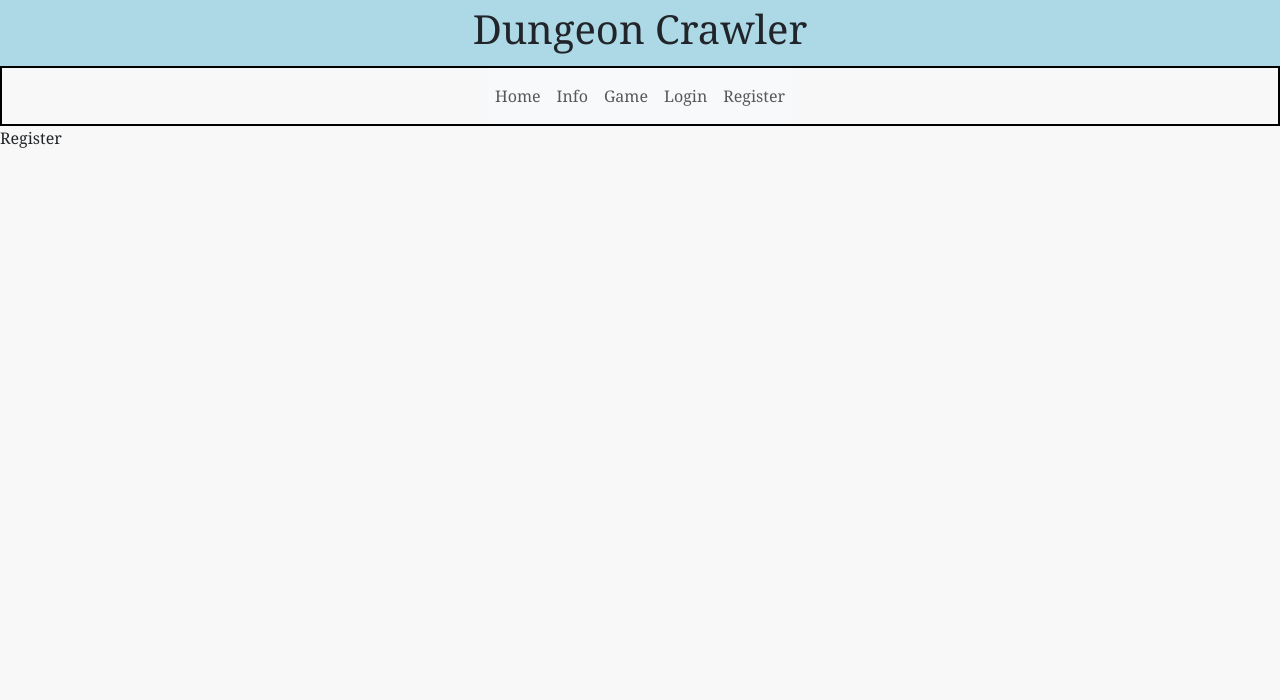
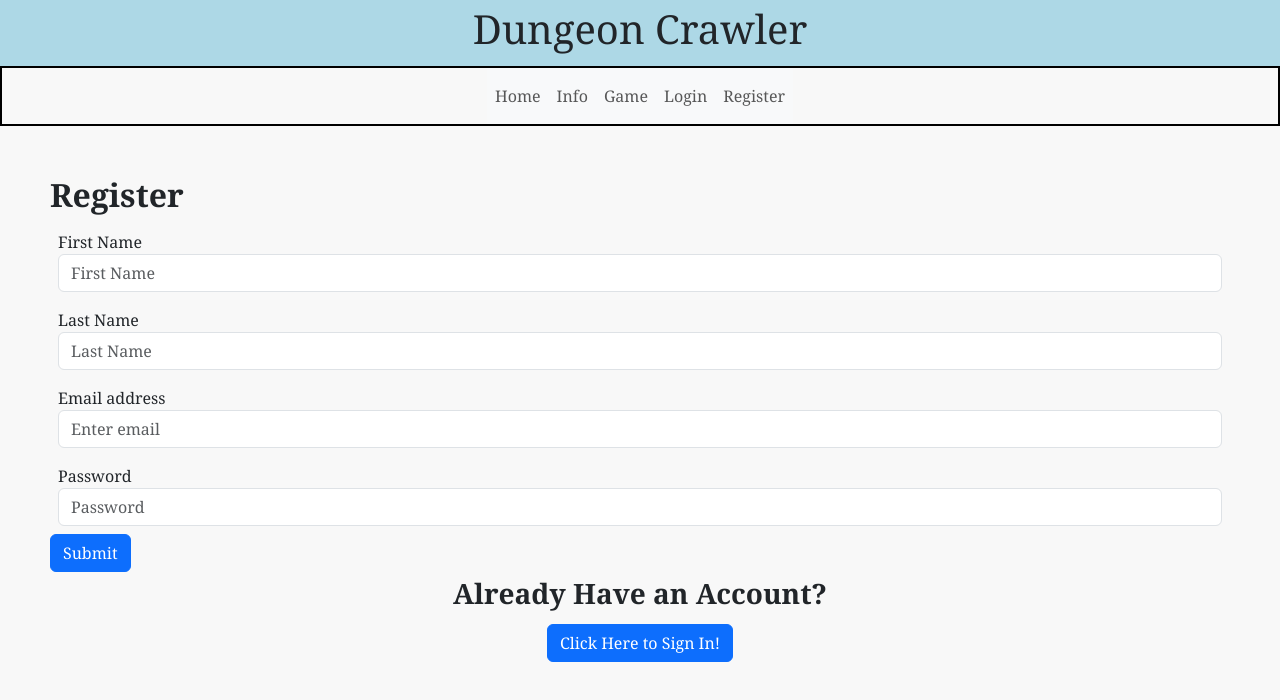
Before and after one commit to ScottCPetty/capstone_frontend, a React (Vite) app in the folder React/: page /registration in a window 1280 px wide. Shown: the top 700 px of the page. Built offline with nearby package versions, Linux system fonts and the light colour scheme.

Commit message:
BasicLoginAndRegisterSetup

```diff
--- a/React/src/components/Login/Login.jsx
+++ b/React/src/components/Login/Login.jsx
@@ -1,5 +1,85 @@
-import React from "react";
+import { useState } from "react";
+import { useNavigate } from "react-router-dom";
+// import { useLoginMutation } from "./LoginSlice";
 
-export default function Login() {
-  return <div>Login</div>;
+export default function Login({ setLoggedIn }) {
+  // const [loginUser] = useLoginMutation();
+
+  const navigate = useNavigate();
+  const [form, setForm] = useState({
+    email: "",
+    password: "",
+  });
+
+  const updateForm = (e) => {
+    setForm((prev) => ({
+      ...prev,
+      [e.target.name]: e.target.value,
+    }));
+  };
+
+  const submit = async (e) => {
+    e.preventDefault();
+    console.log("This is the form:", form);
+    try {
+      let success = false;
+      success = await loginUser(form).unwrap();
+      console.log("Success response:", success);
+      if (success) {
+        setLoggedIn(true);
+        sessionStorage.setItem("CurrentUser", form.email);
+        navigate("/");
+      }
+    } catch (error) {
+      console.log(error);
+    }
+  };
+
+  const toRegistrationRedirect = () => {
+    navigate("/registration");
+  };
+
+  return (
+    <div className="form-container">
+      <h2 className="form-header">Login</h2>
+      <form onSubmit={submit}>
+        <div className="form-group">
+          <label>Email address</label>
+          <input
+            type="email"
+            className="form-control"
+            aria-describedby="emailHelp"
+            placeholder="Enter email"
+            name="email"
+            value={form.email}
+            onChange={updateForm}
+          />
+        </div>
+        <div className="form-group">
+          <label>Password</label>
+          <input
+            type="password"
+            className="form-control"
+            placeholder="Password"
+            name="password"
+            value={form.password}
+            onChange={updateForm}
+          />
+        </div>
+        <button type="submit" className="btn btn-primary">
+          Submit
+        </button>
+      </form>
+      <div className="redirect-container">
+        <h3>Not Signed In?</h3>
+        <button
+          type="button"
+          className="btn btn-primary"
+          onClick={toRegistrationRedirect}
+        >
+          Click Here to Register!
+        </button>
+      </div>
+    </div>
+  );
 }
--- a/React/src/components/Register/Register.jsx
+++ b/React/src/components/Register/Register.jsx
@@ -1,5 +1,108 @@
-import React from "react";
+import { useState } from "react";
+import { useNavigate } from "react-router-dom";
+// import { useRegisterMutation } from "./RegistrationSlice";
 
-export default function Register() {
-  return <div>Register</div>;
+export default function Register({ setLoggedIn }) {
+  // const [registerUser] = useRegisterMutation();
+
+  const navigate = useNavigate();
+  const [form, setForm] = useState({
+    firstName: "",
+    lastName: "",
+    email: "",
+    password: "",
+  });
+
+  const updateForm = (e) => {
+    setForm((prev) => ({
+      ...prev,
+      [e.target.name]: e.target.value,
+    }));
+  };
+
+  const submit = async (e) => {
+    e.preventDefault();
+    console.log("This is the form:", form);
+    try {
+      let success = false;
+      success = await registerUser(form).unwrap();
+      if (success) {
+        setLoggedIn(true);
+        sessionStorage.setItem("CurrentUser", form.email);
+        navigate("/");
+      }
+    } catch (error) {
+      console.log(error);
+    }
+  };
+
+  const toLoginRedirect = () => {
+    navigate("/login");
+  };
+
+  return (
+    <div className="form-container">
+      <h2 className="form-header">Register</h2>
+      <form onSubmit={submit}>
+        <div className="form-group">
+          <label>First Name</label>
+          <input
+            type="text"
+            className="form-control"
+            placeholder="First Name"
+            name="firstName"
+            value={form.firstName}
+            onChange={updateForm}
+          />
+        </div>
+        <div className="form-group">
+          <label>Last Name</label>
+          <input
+            type="text"
+            className="form-control"
+            placeholder="Last Name"
+            name="lastName"
+            value={form.lastName}
+            onChange={updateForm}
+          />
+        </div>
+        <div className="form-group">
+          <label>Email address</label>
+          <input
+            type="email"
+            className="form-control"
+            aria-describedby="emailHelp"
+            placeholder="Enter email"
+            name="email"
+            value={form.email}
+            onChange={updateForm}
+          />
+        </div>
+        <div className="form-group">
+          <label>Password</label>
+          <input
+            type="password"
+            className="form-control"
+            placeholder="Password"
+            name="password"
+            value={form.password}
+            onChange={updateForm}
+          />
+        </div>
+        <button type="submit" className="btn btn-primary">
+          Submit
+        </button>
+      </form>
+      <div className="redirect-container">
+        <h3>Already Have an Account?</h3>
+        <button
+          type="button"
+          className="btn btn-primary"
+          onClick={toLoginRedirect}
+        >
+          Click Here to Sign In!
+        </button>
+      </div>
+    </div>
+  );
 }
```
